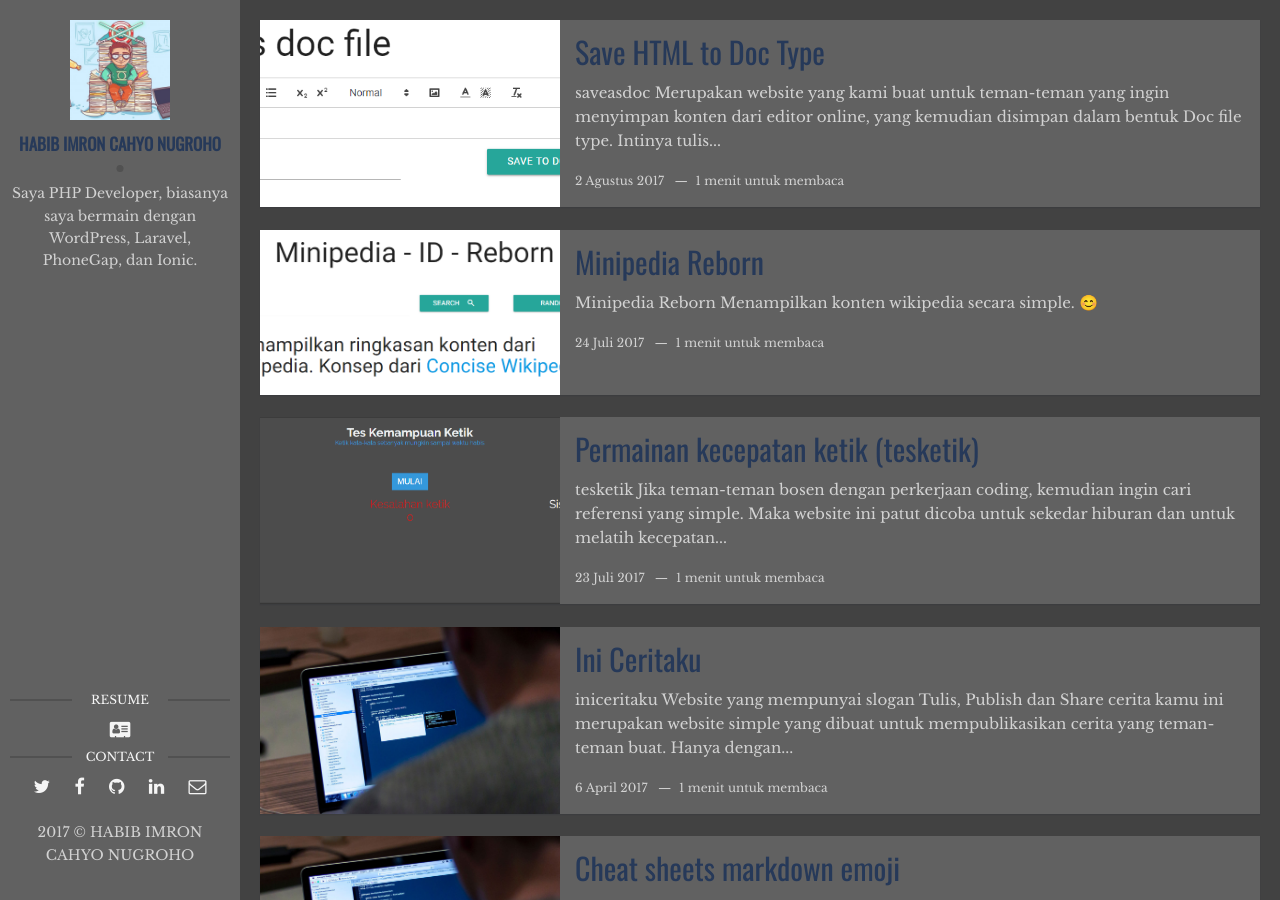
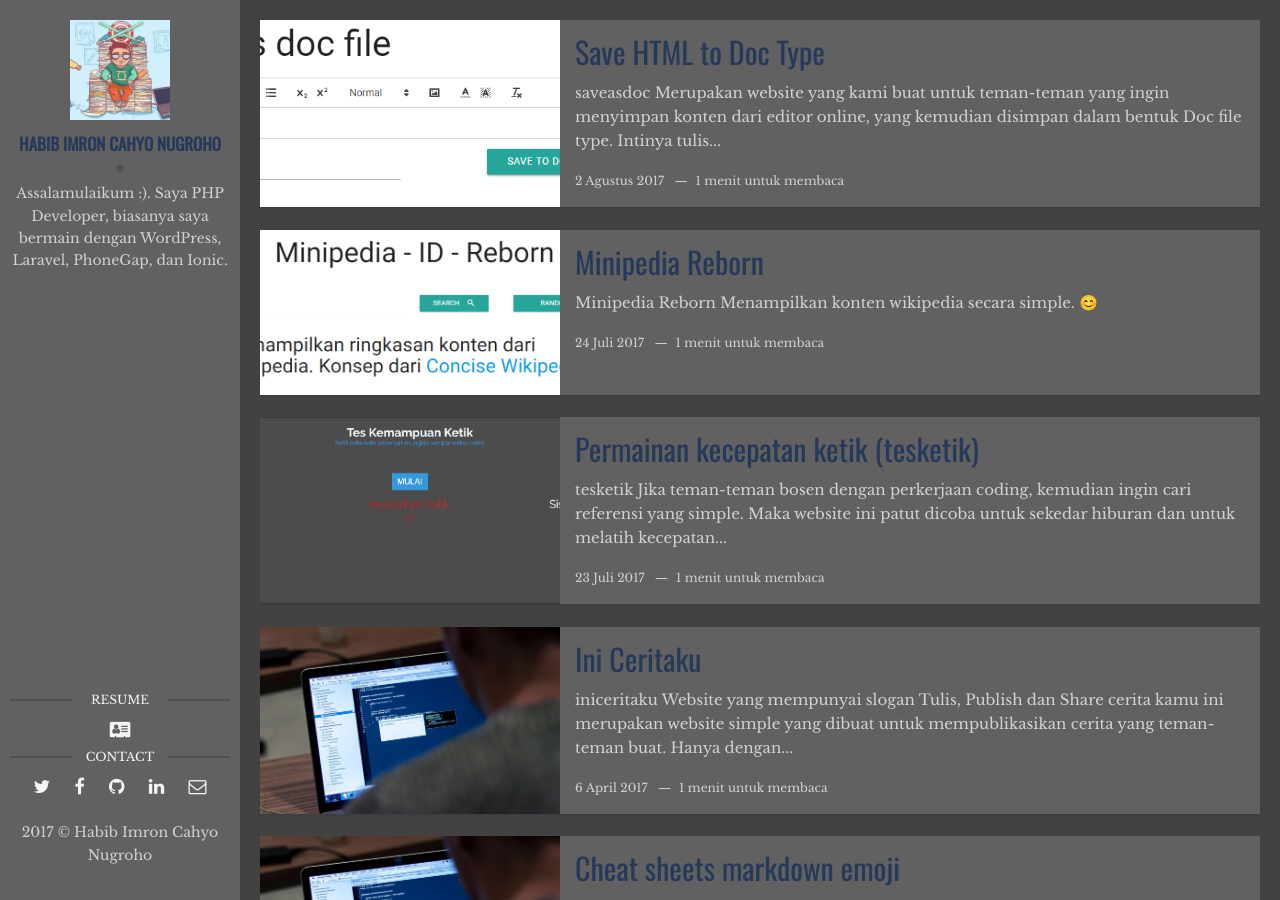
Before and after one commit to hicnblog/blognya-habibimroncn, a Jekyll site: the page built from index.html, in a window 1280 px wide and 900 px high. Built offline with Jekyll 4.4.1, drawn with Linux system fonts in a browser that asks for light colours; emoji names are drawn with the system emoji font; some of the changed lines change nothing that is shown.

Commit message:
update to same as with gh pages

```diff
--- a/_config.yml
+++ b/_config.yml
@@ -1,14 +1,14 @@
-title: HABIB IMRON CAHYO NUGROHO
+title: Habib Imron Cahyo Nugroho
 description: > # this means to ignore newlines until "baseurl:"
-  Assalamulaikum :). Saya PHP Developer, biasanya saya bermain dengan WordPress, Laravel, PhoneGap, dan Ionic.
+  PHP Developer
 permalink: ':title/'
-baseurl: " " # the subpath of your site, e.g. /blog
+baseurl: "/blognya-habibimroncn" # the subpath of your site, e.g. /blog
 url: "" # the base hostname & protocol for your site, e.g. http://example.com
 
 # Author Settings
-author: HABIB IMRON CAHYO NUGROHO # add your name
+author: Habib Imron Cahyo Nugroho # add your name
 author-img: habib-imron-cahyo-nugroho.jpg # add your photo
-about-author: Saya PHP Developer, biasanya saya bermain dengan WordPress, Laravel, PhoneGap, dan Ionic. # add description
+about-author: Assalamulaikum :). Saya PHP Developer, biasanya saya bermain dengan WordPress, Laravel, PhoneGap, dan Ionic. # add description
 twitter: Hab_15
 facebook: habibimroncn
 github: habibimroncn
```
